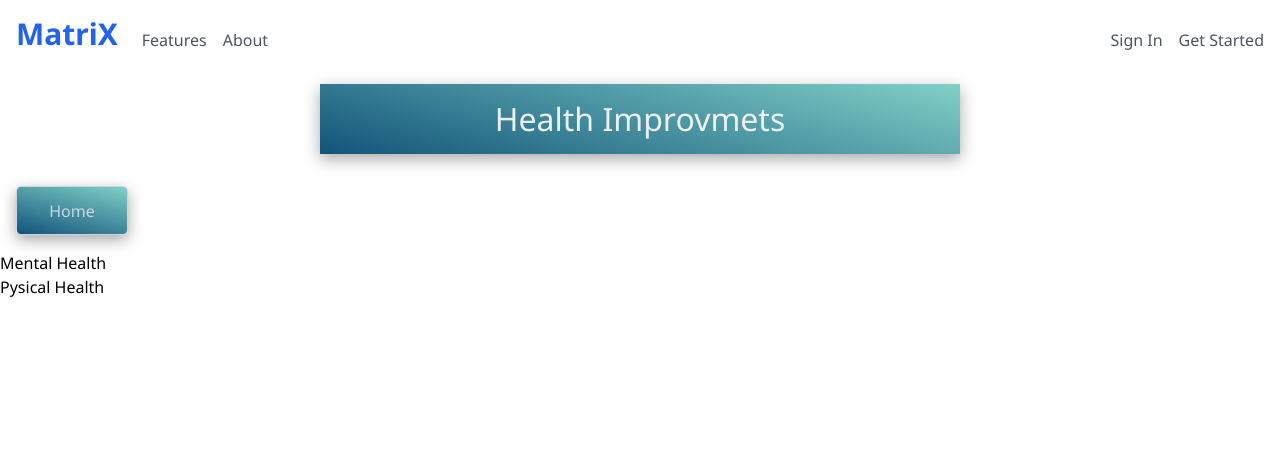
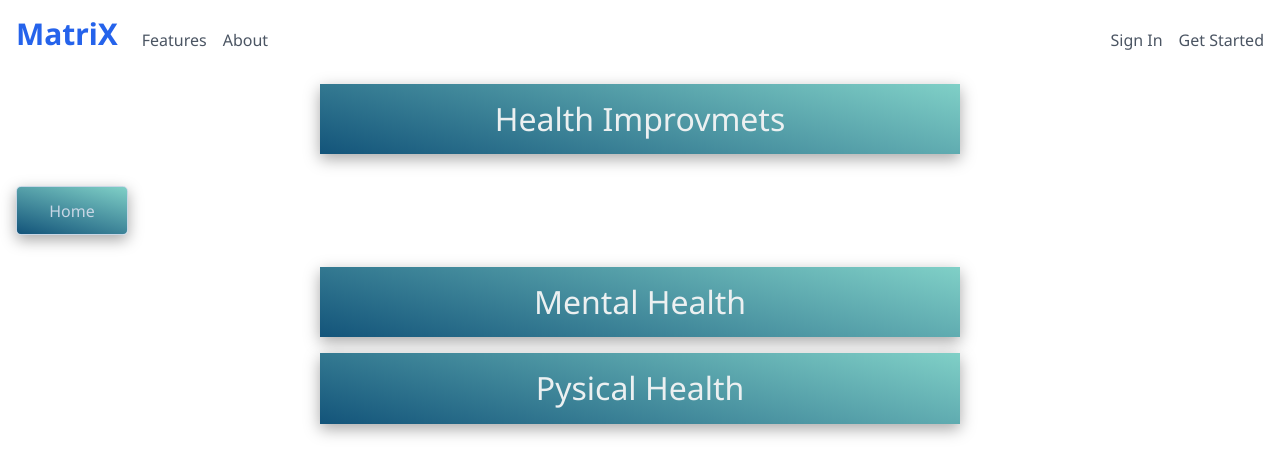
Before and after one commit to Mostafa-El-Masry/dashboardv.5, a Next.js app: page /content/Health-improvmets in a window 1280 px wide. Shown: the top 476 px of the page. Built offline with nearby package versions, Linux system fonts and the light colour scheme.

Commit message:
updating h1 to .h1

```diff
--- a/app/content/Health-improvmets/page.tsx
+++ b/app/content/Health-improvmets/page.tsx
@@ -6,8 +6,8 @@ const Healthimprovmets = () => {
     <>
       <h1 className="h1">Health improvmets</h1>
       <Link className='Link' href="/">Home</Link>
-      <h1><Link href="/content/Health-improvmets/Mental">Mental Health</Link></h1>
-      <h1><Link href="/content/Health-improvmets/Pysical">Pysical Health</Link></h1>
+      <h1 className="h1"><Link href="/content/Health-improvmets/Mental">Mental Health</Link></h1>
+      <h1 className="h1"><Link href="/content/Health-improvmets/Pysical">Pysical Health</Link></h1>
     </>
   )
 }
```
